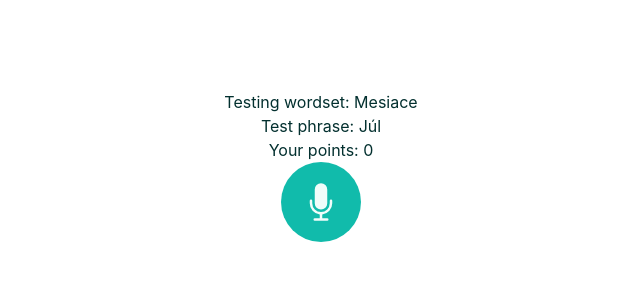
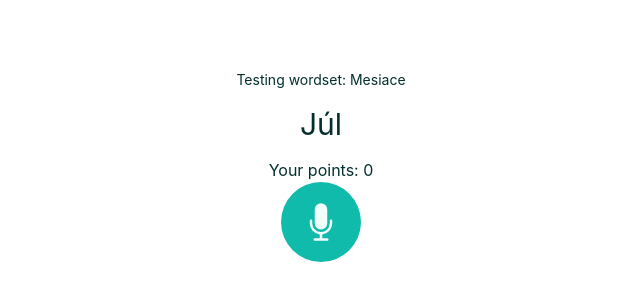
Before and after one commit to hlavacek/wordtalk, a React (Vite) app: page / in a window 1280 px wide. Shown: the part 234-534 px from the top of the page, without its empty margins (319-959 px from the left). Built offline with nearby package versions, Linux system fonts and the light colour scheme.

Commit message:
Add stop phrase, try continuous

```diff
--- a/src/wordsets/components/TestWordset.tsx
+++ b/src/wordsets/components/TestWordset.tsx
@@ -46,10 +46,19 @@ function TestWordset({ wordset, order = 'random' }: TestWordsetProps) {
     }
   }, [recognizedText, testPhraseIndex, wordset.tests]);
 
+  useEffect(() => {
+    // recognize stop word
+    if (recognizedText.toLowerCase().endsWith(' stop')) {
+      stopRecording();
+    }
+  }, [recognizedText, stopRecording]);
+
   return (
     <>
-      <h2>Testing wordset: {wordset.name}</h2>
-      <h3>Test phrase: {wordset.tests[testPhraseIndex].phrase}</h3>
+      <h1 className="text-sm">Testing wordset: {wordset.name}</h1>
+      <h3 className="text-3xl mt-4 mb-4">
+        {wordset.tests[testPhraseIndex].phrase}
+      </h3>
       <h3>{recognizedText}</h3>
       <h3>Your points: {matchedCount}</h3>
       {recording ? (
--- a/src/wordsets/components/useSpeechRecognition.ts
+++ b/src/wordsets/components/useSpeechRecognition.ts
@@ -7,23 +7,34 @@ const SpeechRecognition = window.SpeechRecognition || webkitSpeechRecognition;
  */
 const useSpeechRecognition = (continuous = true, lang = 'en-US') => {
   const [recording, setRecording] = useState<boolean>(false);
+  const [explicitStop, setExplicitStop] = useState<boolean>(false);
   const recognition = useRef<SpeechRecognition | null>(null);
   const [recognizedText, setRecognizedText] = useState<string>('');
 
   const startRecording = () => {
     setRecognizedText('');
+    setExplicitStop(false);
+
+    if (!recognition.current) {
       recognition.current = new SpeechRecognition();
 
       recognition.current.continuous = continuous;
       recognition.current.lang = lang;
       recognition.current.interimResults = false;
       recognition.current.maxAlternatives = 1;
+    }
 
     recognition.current.start();
 
     recognition.current.onend = () => {
-      recognition.current = null;
+      if (explicitStop) {
         setRecording(false);
+      } else {
+        if (continuous) {
+          // restart the recording if it is continuous
+          recognition.current?.start();
+        }
+      }
     };
 
     recognition.current.onresult = (event) => {
@@ -35,10 +46,12 @@ const useSpeechRecognition = (continuous = true, lang = 'en-US') => {
   };
 
   const stopRecording = () => {
+    setExplicitStop(true);
+
     if (recognition.current) {
       recognition.current.stop();
-      recognition.current = null;
     }
+
     setRecording(false);
   };
 
```
Lines whose indentation alone changed are shown as unchanged.
